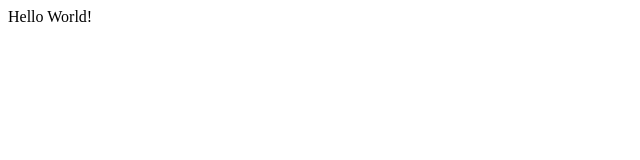
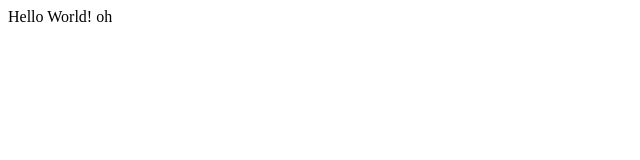
Before and after one commit to alan-yac/alan-yac.github.io, a plain HTML site: page index.html in a window 1280 px wide. Shown: the full height of the page, 0-640 px from the left. Drawn offline with Linux system fonts and the light colour scheme.

Commit message:
Update index.html

```diff
--- a/index.html
+++ b/index.html
@@ -7,6 +7,6 @@
 	<!-- <link rel="stylesheet" type="text/css" href="style.css"> -->
 </head>
 <body>
-	Hello World!
+	Hello World! oh
 </body>
 </html>
```
